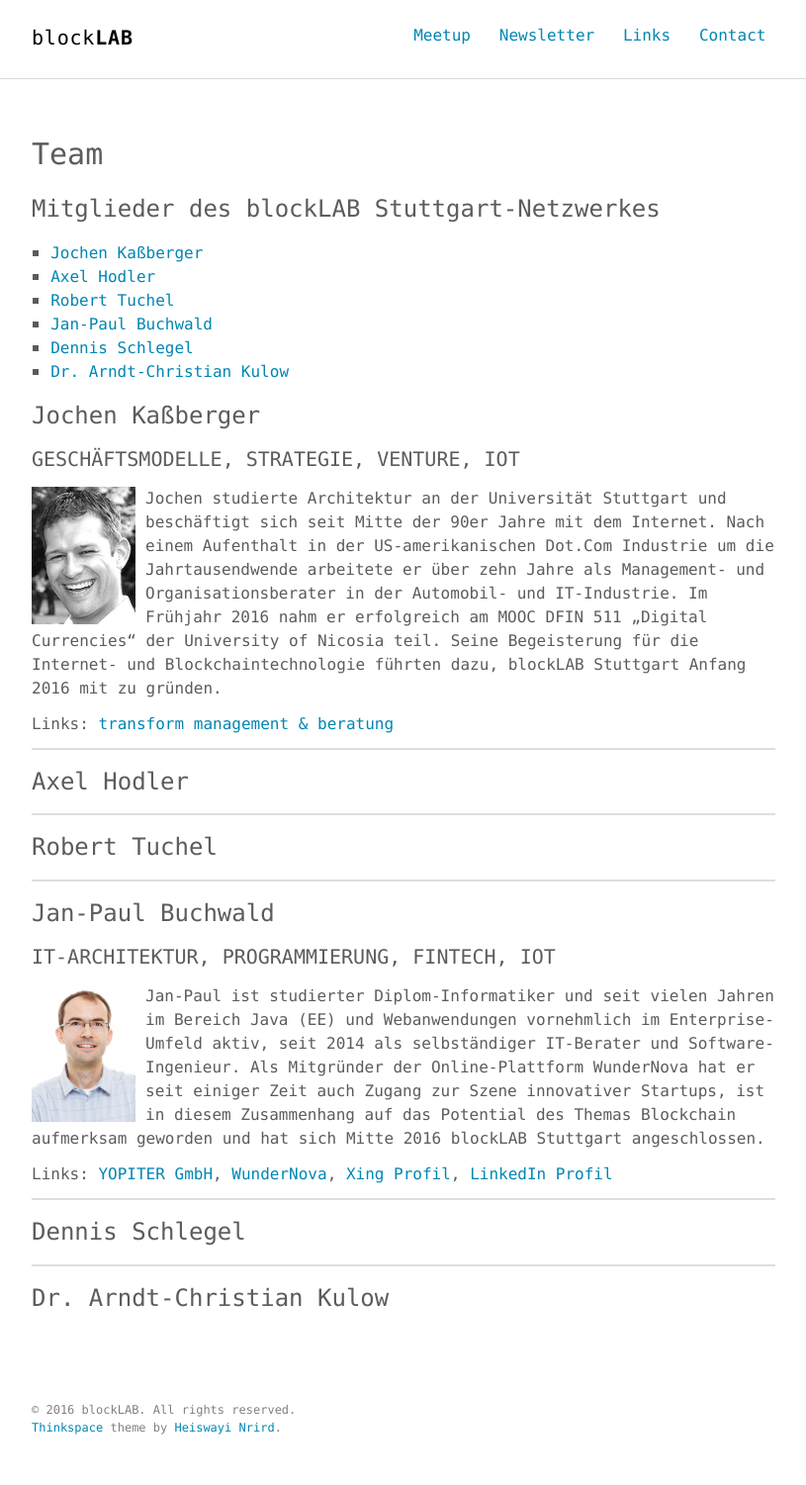
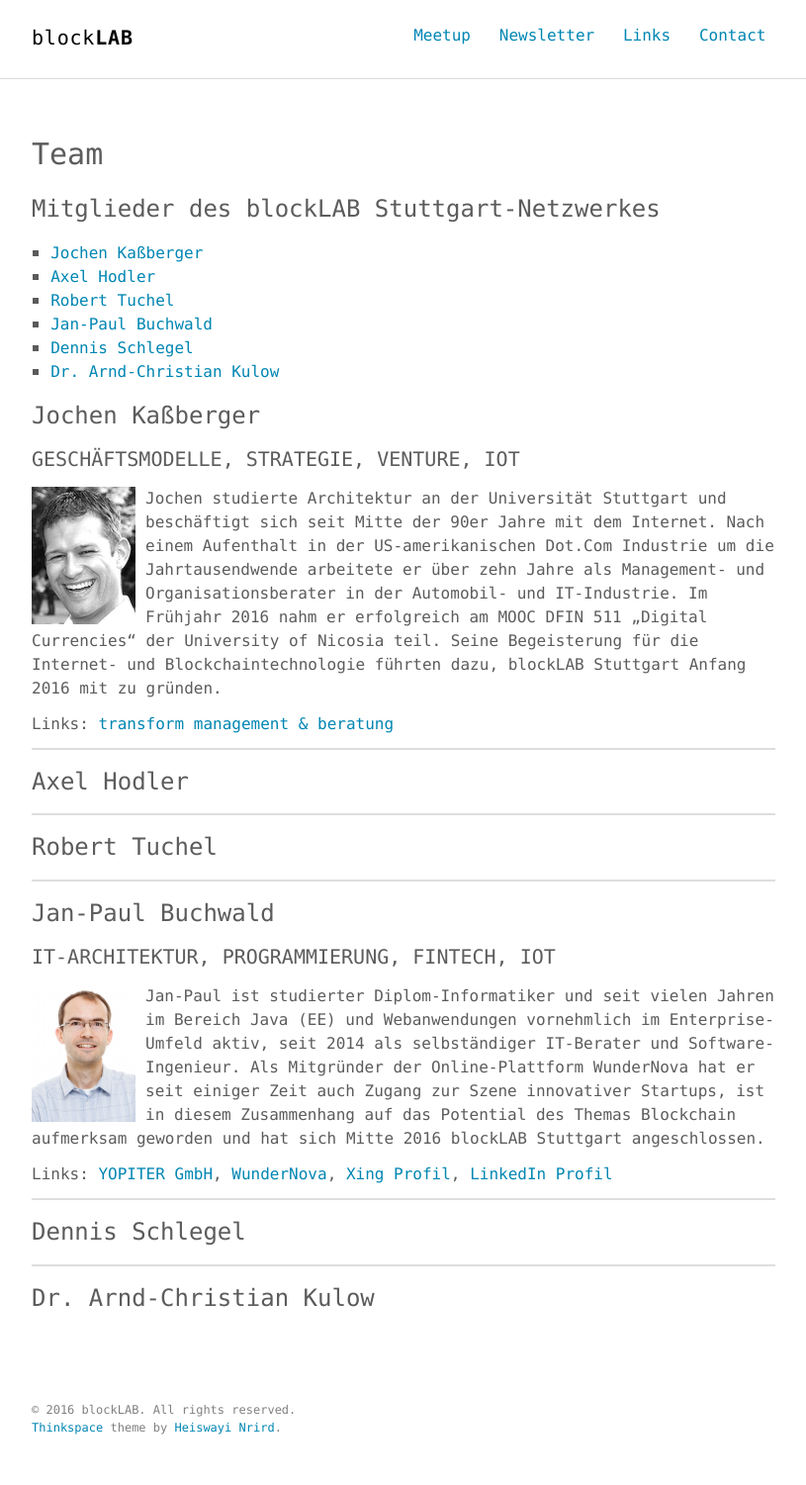
Before and after one commit to blocklab/site, a Jekyll site: the page built from team.md, in a window 1280 px wide. Shown: the whole page at 99% size, without its empty margins (232-1047 px from the left). Built offline with Jekyll 4.4.1, drawn with Linux system fonts in a browser that asks for light colours.

Commit message:
Team page: spelling correction

```diff
--- a/team.md
+++ b/team.md
@@ -11,7 +11,7 @@ permalink: /team/
 - [Robert Tuchel](#rob)
 - [Jan-Paul Buchwald](#jan-paul)
 - [Dennis Schlegel](#dennis)
-- [Dr. Arndt-Christian Kulow](#arndt)
+- [Dr. Arnd-Christian Kulow](#arndt)
 
 <a name="jochen"/>
 
@@ -59,4 +59,4 @@ Links: [YOPITER GmbH](http://www.yopiter.com), [WunderNova](http://www.wundernov
 
 <a name="arndt"/>
 
-### Dr. Arndt-Christian Kulow
+### Dr. Arnd-Christian Kulow
```
